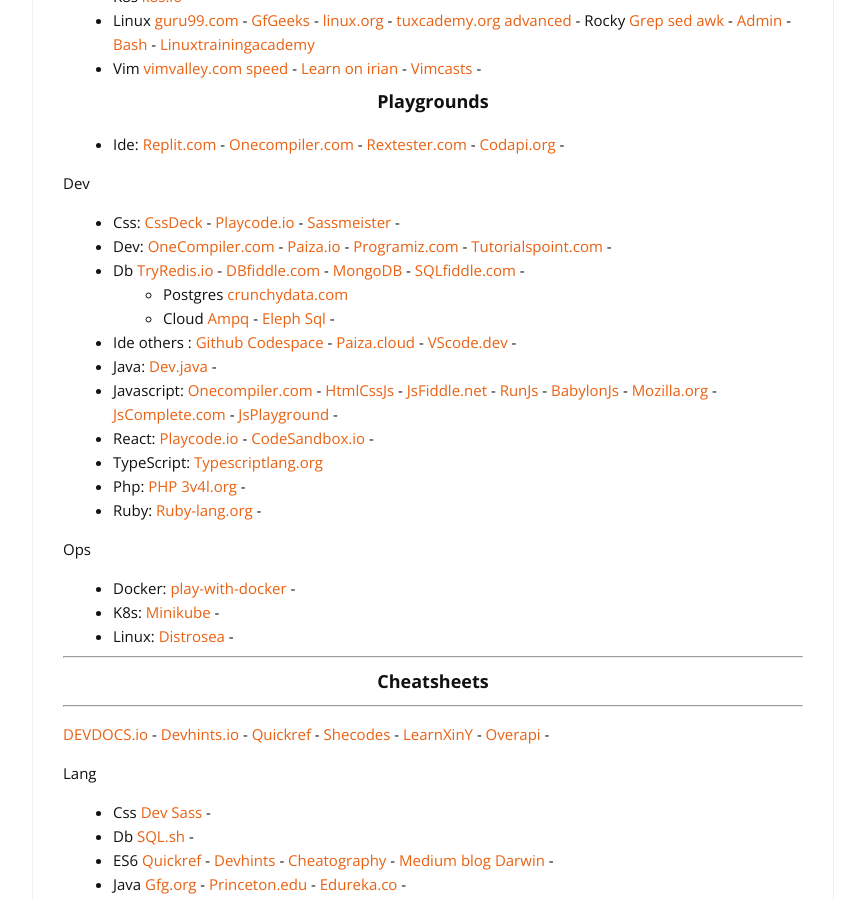
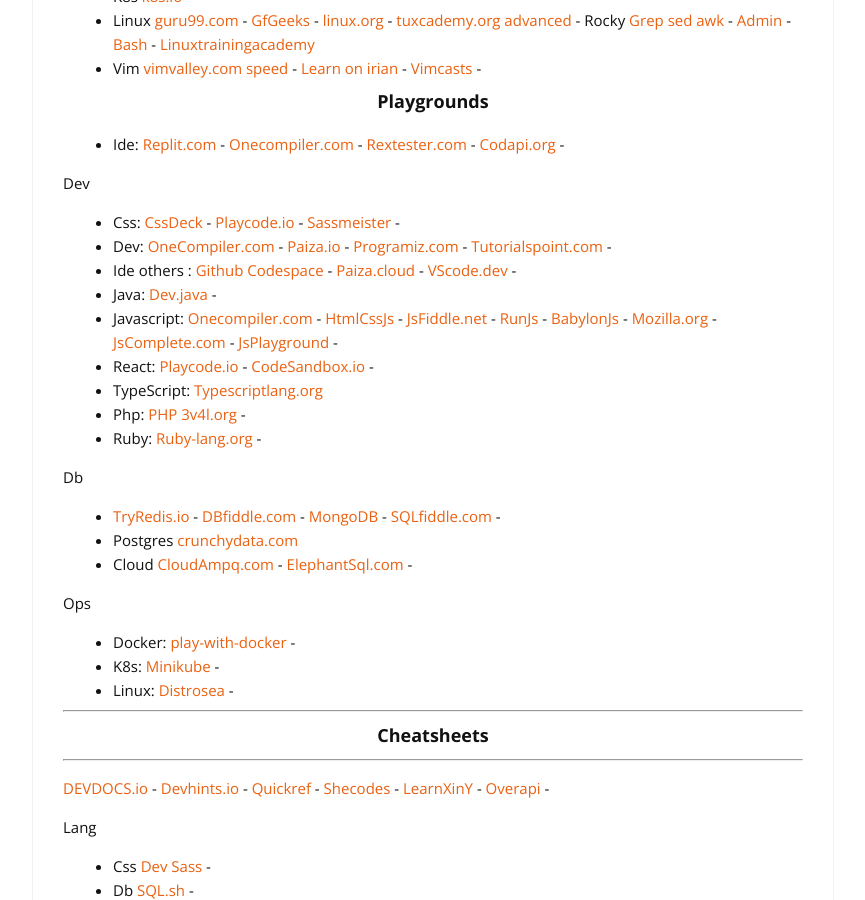
Before and after one commit to cylmat/cylmat.github.io, a Jekyll site: the page built from _pages/USEFUL.md, in a window 1280 px wide and 900 px high, scrolled down 1014 px. Shown: the whole window, without its empty margins (207-1072 px from the left). Built offline with Jekyll 4.4.1, drawn with Linux system fonts in a browser that asks for light colours; nearby versions of some CDN libraries.

Commit message:
Update USEFUL.md

```diff
--- a/_pages/USEFUL.md
+++ b/_pages/USEFUL.md
@@ -50,9 +50,6 @@
 Dev
 * Css: [CssDeck](https://cssdeck.com/) - [Playcode.io](https://playcode.io/css) - [Sassmeister](https://www.sassmeister.com/) -
 * Dev: [OneCompiler.com](https://onecompiler.com) - [Paiza.io](https://paiza.io/en) - [Programiz.com](https://www.programiz.com/python-programming/online-compiler) - [Tutorialspoint.com](https://www.tutorialspoint.com/codingground.htm) -
-* Db [TryRedis.io](https://try.redis.io) - [DBfiddle.com](https://www.db-fiddle.com) - [MongoDB](https://mongoplayground.net) - [SQLfiddle.com](http://sqlfiddle.com) -
-    * Postgres [crunchydata.com](https://www.crunchydata.com/developers/playground)
-    * Cloud [Ampq](https://cloudamqp.com) - [Eleph Sql](https://customer.elephantsql.com/login) -
 * Ide others : [Github Codespace](https://github.com/codespaces) - [Paiza.cloud](https://paiza.cloud) - [VScode.dev](https://vscode.dev) -
 * Java: [Dev.java](https://dev.java/playground) -
 * Javascript: [Onecompiler.com](https://onecompiler.com/javascript) - [HtmlCssJs](https://html-css-js.com) - [JsFiddle.net](https://jsfiddle.net) - [RunJs](https://runjs.co) - [BabylonJs](https://playground.babylonjs.com) - [Mozilla.org](https://developer.mozilla.org/en-US/play) - [JsComplete.com](https://jscomplete.com/playground) - [JsPlayground](https://www.jsplayground.dev) -
@@ -60,6 +57,11 @@
 * TypeScript: [Typescriptlang.org](https://www.typescriptlang.org/play)
 * Php: [PHP 3v4l.org](https://3v4l.org) -
 * Ruby: [Ruby-lang.org](https://try.ruby-lang.org/playground/) -
+
+Db
+* [TryRedis.io](https://try.redis.io) - [DBfiddle.com](https://www.db-fiddle.com) - [MongoDB](https://mongoplayground.net) - [SQLfiddle.com](http://sqlfiddle.com) -
+* Postgres [crunchydata.com](https://www.crunchydata.com/developers/playground)
+* Cloud [CloudAmpq.com](https://customer.cloudamqp.com) - [ElephantSql.com](https://customer.elephantsql.com) -
 
 Ops
 * Docker: [play-with-docker](https://labs.play-with-docker.com/) -
```
